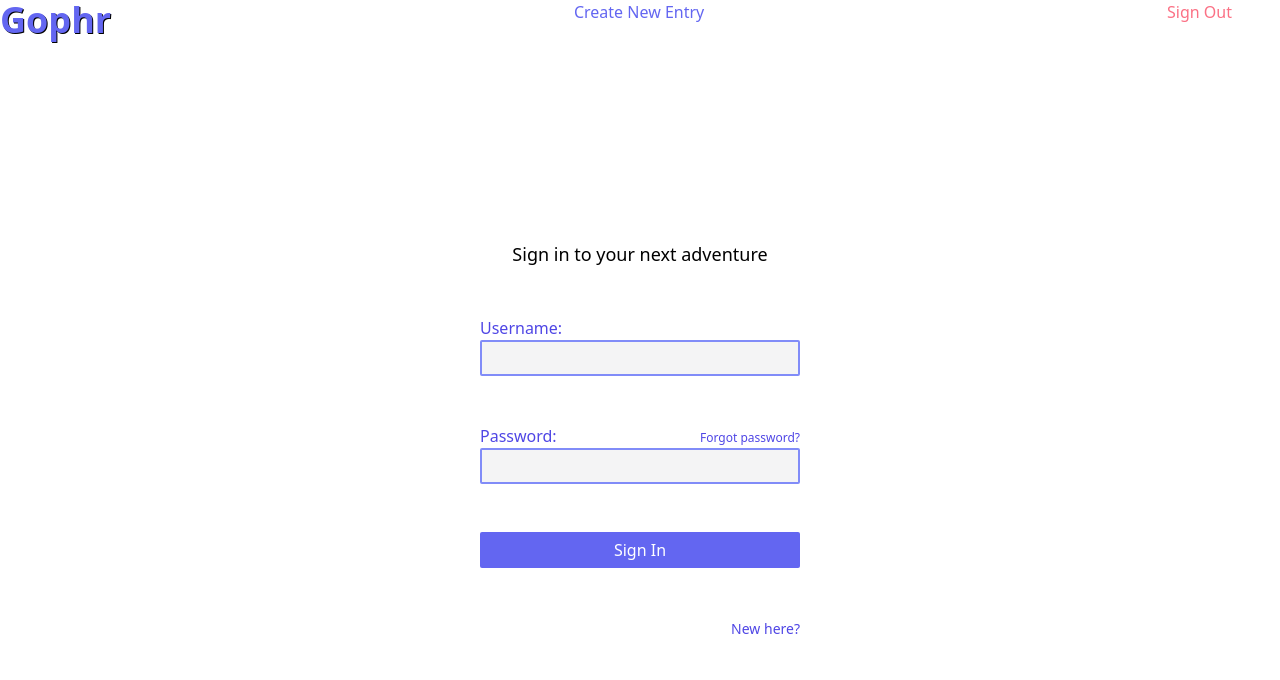
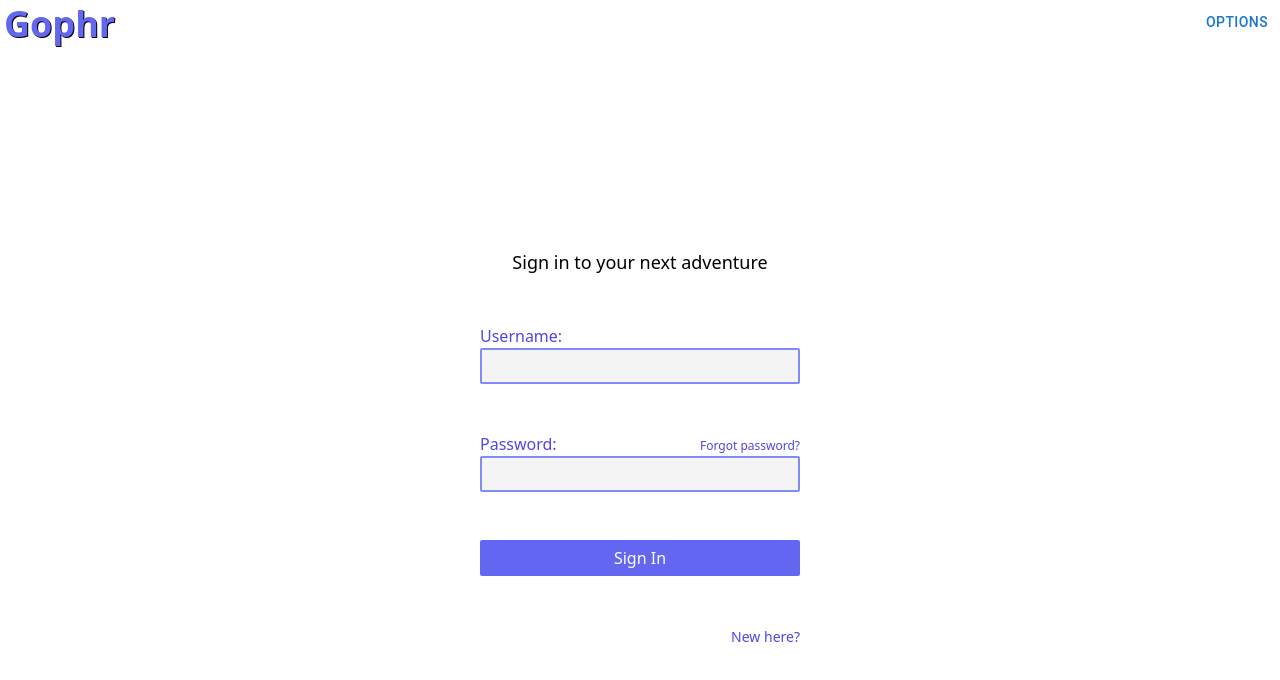
Before and after one commit to jessicagrayson/final-project, a React (Vite) app in the folder client/: page / in a window 1280 px wide. Shown: the top 680 px of the page. Built offline with nearby package versions, Linux system fonts and the light colour scheme.

Commit message:
incorporated menu dropdown in NavBar.jsx

```diff
--- a/client/src/App.jsx
+++ b/client/src/App.jsx
@@ -5,13 +5,11 @@ import EntryForm from './EntryForm.jsx';
 import EntryView from './EntryView.jsx';
 import EntriesList from './EntriesList.jsx';
 import ForgottenPassword from './ForgottenPassword.jsx';
-// import GophrLogo from './GophrLogo.jsx';
 import NavBar from './NavBar.jsx';
 
 export default function App() {
   return (
     <div>
-      {/* <GophrLogo /> */}
       <NavBar />
       <Routes>
         <Route path="/" element={<SignIn />} />
--- a/client/src/EntriesList.jsx
+++ b/client/src/EntriesList.jsx
@@ -1,10 +1,10 @@
 import React, { useState, useEffect } from 'react';
-import { useNavigate } from 'react-router-dom';
+// import { useNavigate } from 'react-router-dom';
 import Entry from './Entry';
-import LinkComponent from './LinkComponent';
+// import LinkComponent from './LinkComponent';
 
 export default function EntriesList() {
-  const navigate = useNavigate();
+  // const navigate = useNavigate();
   const [entries, setEntries] = useState([]);
 
   useEffect(() => {
@@ -32,10 +32,10 @@ export default function EntriesList() {
     fetchData();
   }, []);
 
-  function handleSignOut() {
-    sessionStorage.removeItem('token');
-    navigate('/');
-  }
+  // function handleSignOut() {
+  //   sessionStorage.removeItem('token');
+  //   navigate('/');
+  // }
 
   const entriesList = []
     .concat(entries)
@@ -43,7 +43,7 @@ export default function EntriesList() {
 
   return (
     <div>
-      <div className="flex justify-between mr-12">
+      {/* <div className="flex justify-between mr-12">
         <LinkComponent
           to="/create-entry"
           placeholder="Create New Entry"
@@ -56,7 +56,7 @@ export default function EntriesList() {
           placeholder="Sign Out"
           className="text-rose-400"
         />
-      </div>
+      </div> */}
       <div className="flex flex-col items-center justify-center">
         {entriesList.map((entry) => (
           <Entry key={entry.entryId} entry={entry} />
--- a/client/src/Entry.jsx
+++ b/client/src/Entry.jsx
@@ -23,7 +23,7 @@ export default function Entry({ entry }) {
   }
 
   return (
-    <div className="flex  p-3 mb-2 space-x-4 rounded-md bg-slate-200 hover:-translate-y-0.5 transition ease-in-out delay-50">
+    <div className="flex  p-3 mb-2 space-x-4 rounded-md bg-slate-200 hover:-translate-y-0.5 transition ease-in-out delay-70">
       <ImageField
         src={entry.imageUrl}
         alt="Image"
@@ -57,6 +57,7 @@ export default function Entry({ entry }) {
         <LinkComponent
           to={`/entries/${entry.entryId}`}
           onClick={handleExpandClick}
+          // NOTE TO SELF: Is this logic needed?
           placeholder={expanded ? 'Collapse' : 'Details'}
           className="text-xs text-indigo-400 hover:underline hover:text-indigo-600"
         />
--- /dev/null
+++ b/client/src/MenuCustomList.jsx
@@ -0,0 +1,69 @@
+import * as React from 'react';
+import Button from '@mui/material/Button';
+import Menu from '@mui/material/Menu';
+import MenuItem from '@mui/material/MenuItem';
+import Fade from '@mui/material/Fade';
+import LinkComponent from './LinkComponent';
+import { useNavigate } from 'react-router-dom';
+
+export default function FadeMenu() {
+  const [anchorEl, setAnchorEl] = React.useState(null);
+  const open = Boolean(anchorEl);
+  const handleClick = (event) => {
+    setAnchorEl(event.currentTarget);
+  };
+  const handleClose = () => {
+    setAnchorEl(null);
+  };
+
+  const navigate = useNavigate();
+  function handleSignOut() {
+    sessionStorage.removeItem('token');
+    navigate('/');
+  }
+
+  return (
+    <div>
+      <Button
+        id="fade-button"
+        aria-controls={open ? 'fade-menu' : undefined}
+        aria-haspopup="true"
+        aria-expanded={open ? 'true' : undefined}
+        onClick={handleClick}>
+        Options
+      </Button>
+      <Menu
+        id="fade-menu"
+        MenuListProps={{
+          'aria-labelledby': 'fade-button',
+        }}
+        anchorEl={anchorEl}
+        open={open}
+        onClose={handleClose}
+        TransitionComponent={Fade}>
+        <MenuItem onClick={handleClose}>
+          <LinkComponent
+            to="/create-entry"
+            placeholder="Create New Entry"
+            className="text-indigo-500"
+          />
+        </MenuItem>
+        <MenuItem onClick={handleClose}>
+          <LinkComponent
+            to="/list"
+            placeholder="Feed"
+            className="text-indigo-500"
+          />
+        </MenuItem>
+        <MenuItem onClick={handleClose}>
+          <LinkComponent
+            onClick={handleSignOut}
+            to="/"
+            placeholder="Sign Out"
+            className="text-rose-400"
+          />
+        </MenuItem>
+      </Menu>
+    </div>
+  );
+}
--- a/client/src/NavBar.jsx
+++ b/client/src/NavBar.jsx
@@ -1,30 +1,13 @@
 import React from 'react';
-import { useNavigate } from 'react-router-dom';
 import GophrLogo from './GophrLogo';
-import LinkComponent from './LinkComponent';
+import FadeMenu from './MenuCustomList';
 
 export default function NavBar() {
-  const navigate = useNavigate();
-  function handleSignOut() {
-    sessionStorage.removeItem('token');
-    navigate('/');
-  }
+  return (
+    <div className="flex justify-between p-1">
+      <GophrLogo />
 
-  return (
-    <div className="flex justify-between mr-12">
-      <GophrLogo />
-      <LinkComponent
-        to="/create-entry"
-        placeholder="Create New Entry"
-        className="text-indigo-500"
-      />
-
-      <LinkComponent
-        onClick={handleSignOut}
-        to="/"
-        placeholder="Sign Out"
-        className="text-rose-400"
-      />
+      <FadeMenu />
     </div>
   );
 }
--- a/package.json
+++ b/package.json
@@ -23,12 +23,15 @@
     "deploy": "git push --force origin main:pub"
   },
   "dependencies": {
+    "@emotion/react": "^11.11.1",
+    "@emotion/styled": "^11.11.0",
     "@fortawesome/fontawesome-svg-core": "^6.4.2",
     "@fortawesome/free-brands-svg-icons": "^6.4.2",
     "@fortawesome/free-regular-svg-icons": "^6.4.2",
     "@fortawesome/free-solid-svg-icons": "^6.4.2",
     "@fortawesome/react-fontawesome": "^0.2.0",
     "@material-tailwind/react": "^2.1.2",
+    "@mui/material": "^5.14.13",
     "husky": "^8.0.3",
     "multer": "^1.4.5-lts.1",
     "npm-run-all": "^4.1.5",
```
Also changed, not shown: 2 other files (tests, documents, lock files or other folders).
